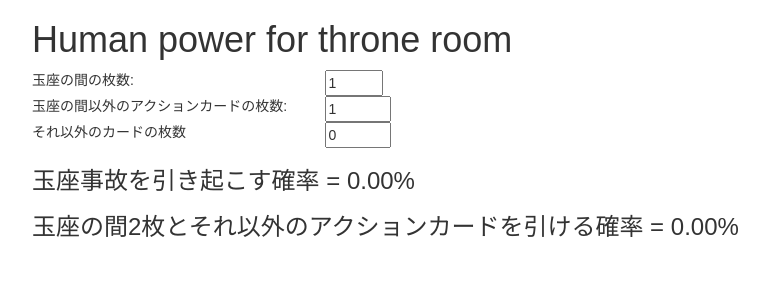
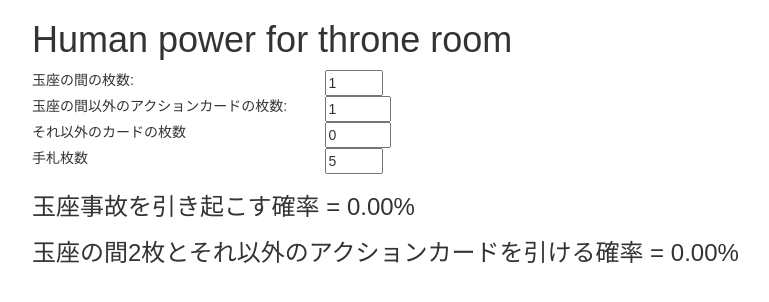
Before and after one commit to autopp/human-power-for-throne-room, a React (Create React App) app: page / in a window 1280 px wide. Shown: the top 302 px of the page, without its empty margins (38-807 px from the left). Built offline with nearby package versions, Linux system fonts and the light colour scheme.

Commit message:
feat: show # of hand

```diff
--- a/src/App.js
+++ b/src/App.js
@@ -5,7 +5,7 @@ import './App.css';
 class App extends Component {
   constructor(props) {
     super(props);
-    this.state = { throne: 1, action: 1, other: 0 };
+    this.state = { throne: 1, action: 1, other: 0, hand: 5 };
   }
 
   onChangeThrone = e => {
@@ -18,6 +18,10 @@ class App extends Component {
 
   onChangeOther = e => {
     this.setState({ other: parseInt(e.target.value, 10) });
+  }
+
+  onChangeHand = e => {
+    this.setState({ hand: parseInt(e.target.value, 10) });
   }
 
   C(x, y) {
@@ -95,6 +99,14 @@ class App extends Component {
             <input type="number" value={this.state.other} min="0" max="100" step="1" onChange={this.onChangeOther} />
           </div>
         </div>
+        <div className="row">
+          <div className="col-lg-3">
+            <div>手札枚数</div>
+          </div>
+          <div className="col-lg-2">
+            <input type="number" value={this.state.hand} min="2" max="20" step="1" onChange={this.onChangeHand} />
+          </div>
+        </div>
         <h3>玉座事故を引き起こす確率 = {sprintf("%.2f", this.calcProbabilityOfAccident())}%</h3>
         <h3>玉座の間2枚とそれ以外のアクションカードを引ける確率 = {sprintf("%.2f", this.calcProbabilityOfDoubleThroneAction())}%</h3>
       </div>
```
